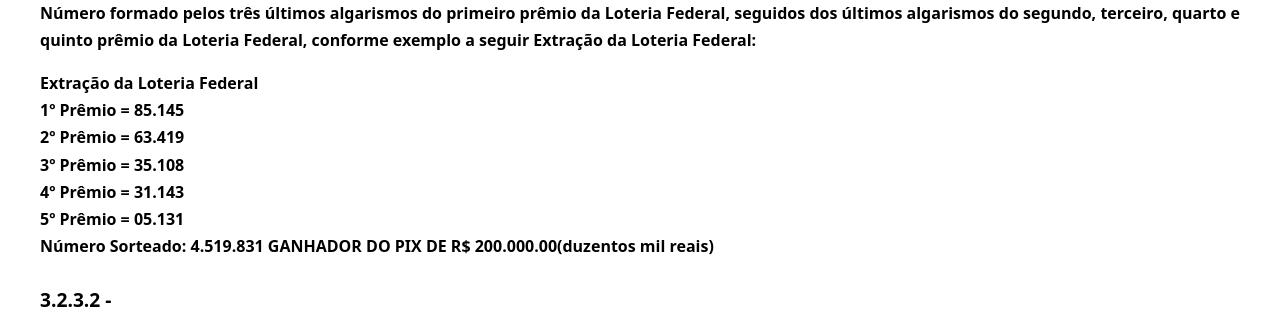
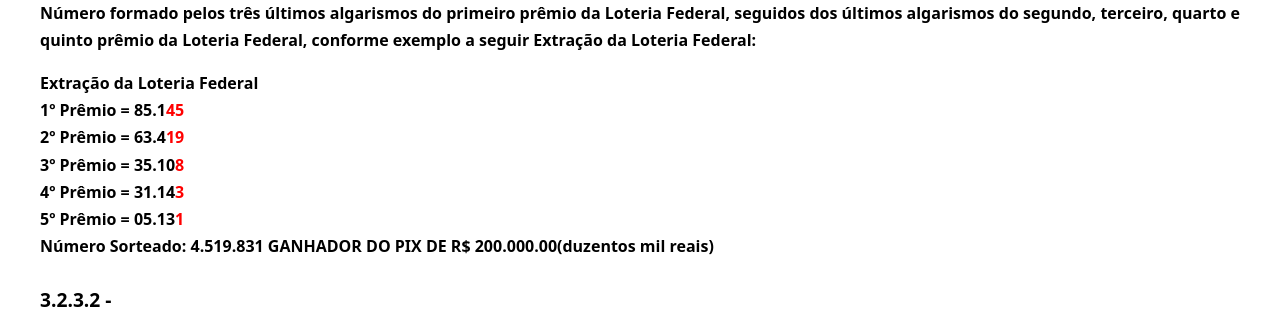
Before and after one commit to Hericlesh/megaquadra, a React (Vite) app: page /regulamento in a window 1280 px wide. Shown: the part 393-703 px from the top of the page. Built offline with nearby package versions, Linux system fonts and the light colour scheme.

Commit message:
ajust regulamento

```diff
--- a/src/pages/Regulamento.css
+++ b/src/pages/Regulamento.css
@@ -208,7 +208,7 @@
   margin-left: auto;
   margin-right: auto;
   padding: 0 1rem;
-  white-space: normal; /* Mudado de 'nowrap' para 'normal' para permitir quebra de linha */
+  white-space: nowrap; /* Mantem o texto em uma linha */
   font-size: 1rem;
   font-weight: bold;
   display: flex;
@@ -251,8 +251,7 @@
   text-align: center;
   margin-bottom: 0.5rem;
   font-weight: bold;
-  word-wrap: break-word; /* Adiciona quebra de palavra */
-  overflow-wrap: break-word; /* Suporte adicional para quebra de palavra */
+  white-space: nowrap; /* Mantem o texto em uma linha */
 }
 
 .dezena-value {
--- a/src/pages/Regulamento.jsx
+++ b/src/pages/Regulamento.jsx
@@ -19,13 +19,23 @@
         quinto prêmio da Loteria Federal, conforme exemplo a seguir Extração da Loteria Federal:
       </p>
       <pre style={{ whiteSpace: 'pre-wrap' }}>
-{`Extração da Loteria Federal
-1º Prêmio = 85.145
-2º Prêmio = 63.419
-3º Prêmio = 35.108
-4º Prêmio = 31.143
-5º Prêmio = 05.131
-Número Sorteado: 4.519.831 GANHADOR DO PIX DE R$ 200.000.00(duzentos mil reais)`}
+        {'Extração da Loteria Federal \n'}
+        {'1º Prêmio = 85.1'}
+        <span style={{ color: 'red', fontWeight: 'bold' }}>45</span>
+        {' \n'}
+        {'2º Prêmio = 63.4'}
+        <span style={{ color: 'red', fontWeight: 'bold' }}>19</span>
+        {' \n'}
+        {'3º Prêmio = 35.10'}
+        <span style={{ color: 'red', fontWeight: 'bold' }}>8</span>
+        {' \n'}
+        {'4º Prêmio = 31.14'}
+        <span style={{ color: 'red', fontWeight: 'bold' }}>3</span>
+        {' \n'}
+        {'5º Prêmio = 05.13'}
+        <span style={{ color: 'red', fontWeight: 'bold' }}>1</span>
+        {' \n'}
+        {'Número Sorteado: 4.519.831 GANHADOR DO PIX DE R$ 200.000.00(duzentos mil reais)'}
       </pre>
 
       <h3>3.2.3.2 -</h3>
```
